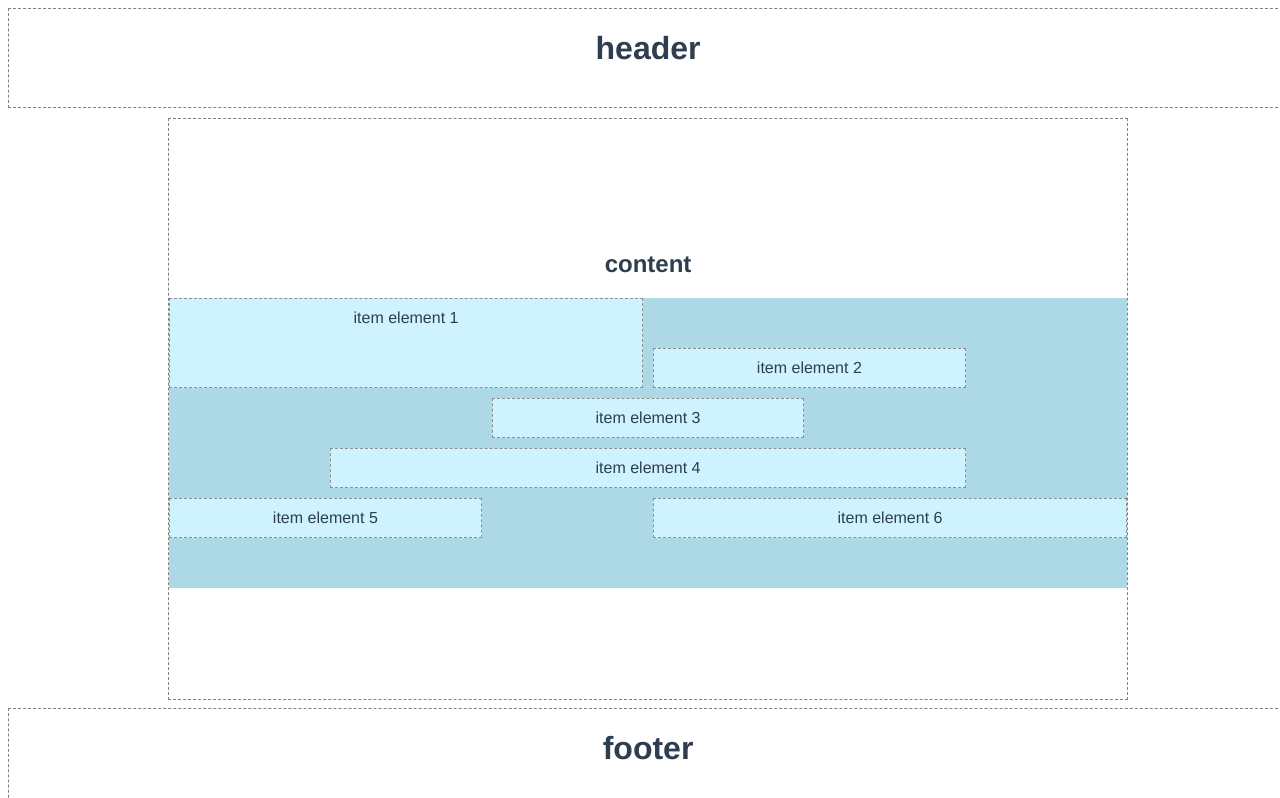
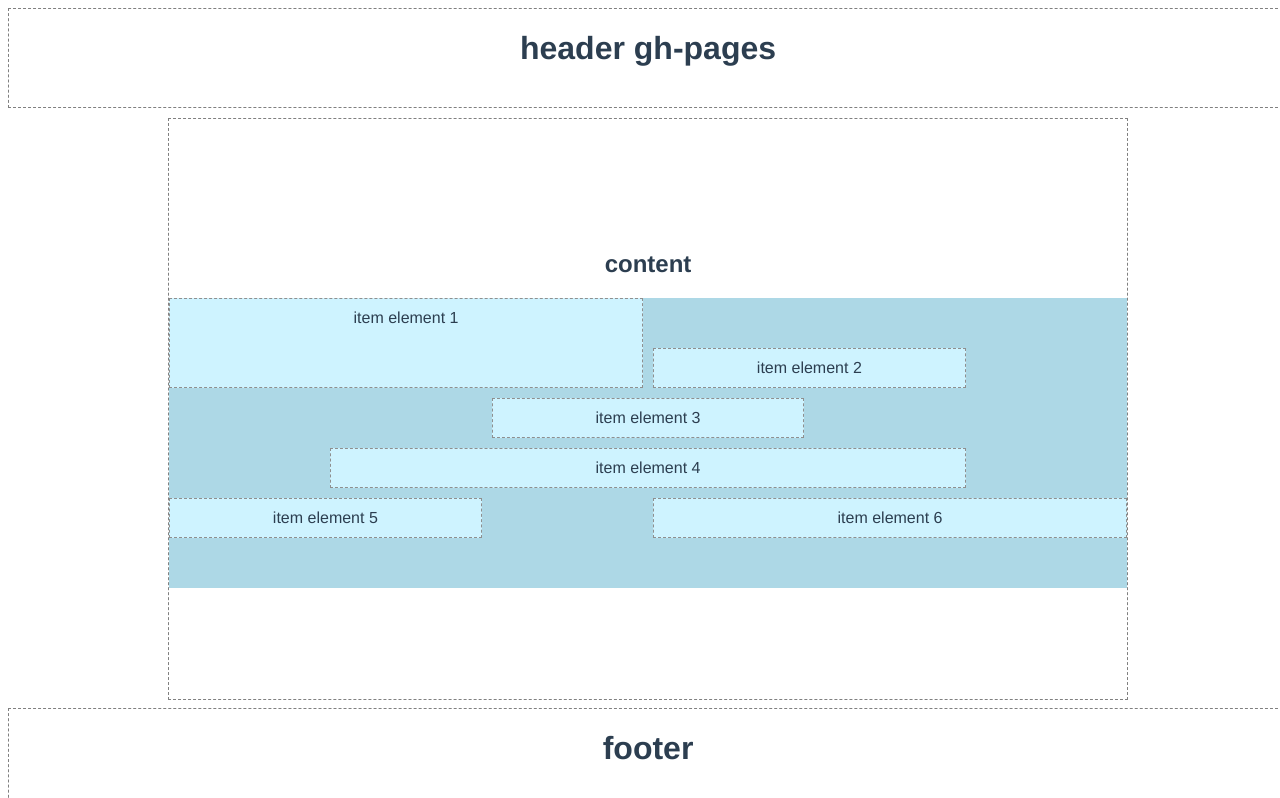
Before and after one commit to guillaume-walks/grid-layout, a Vue app: page / in a window 1280 px wide. Shown: the top 798 px of the page. Built offline with nearby package versions, Linux system fonts and the light colour scheme.

Commit message:
add new build

```diff
--- a/src/components/Header.vue
+++ b/src/components/Header.vue
@@ -1,22 +1,22 @@
   <template>
   <div class="header">
-          <h1>header</h1>
+    <h1>header gh-pages</h1>
     <!-- <ul>
               <li>one</li>
               <li>two</li>
               <li>three</li>
-          </ul> -->
+    </ul>-->
   </div>
 </template>
 
 
   <script>
 export default {
-    name: 'Header'
-  }
+  name: "Header"
+};
 </script>
   <style>
-  .header{
+.header {
   grid-column: 1/4;
 }
 </style>
```
Also changed, not shown: 7 other files (tests, documents, lock files or other folders). Lines whose indentation alone changed are shown as unchanged.
